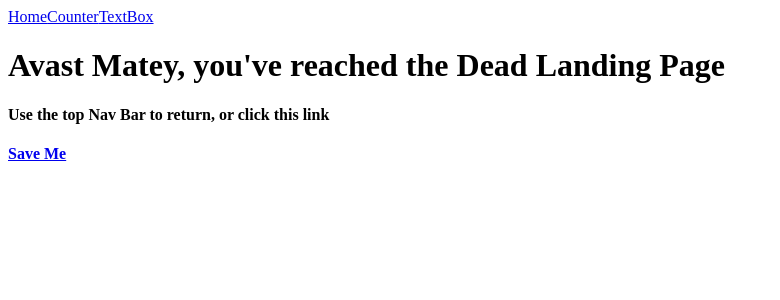
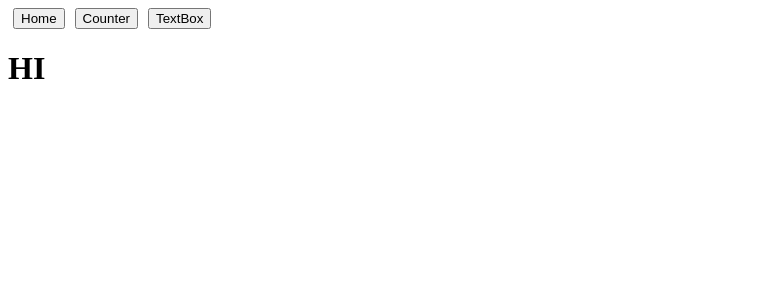
Before and after one commit to Durbatuluk1701/Durbatuluk1701.github.io, a React (Create React App) app: page /404 in a window 1280 px wide. Shown: the top 300 px of the page, without its empty margins (0-780 px from the left). Built offline with nearby package versions, Linux system fonts and the light colour scheme.

Commit message:
React Router to Internal Router

```diff
--- a/package.json
+++ b/package.json
@@ -9,7 +9,6 @@
     "@testing-library/user-event": "^7.2.1",
     "react": "^16.13.1",
     "react-dom": "^16.13.1",
-    "react-router-dom": "^5.2.0",
     "react-scripts": "3.4.1",
     "typescript": "^3.9.7"
   },
--- a/public/index.html
+++ b/public/index.html
@@ -9,6 +9,7 @@
       content="Web site created using create-react-app"
     />
     <link rel="icon" href="favicon-96x96.png" />
+    <link rel="stylesheet" type="text/css" href="style.css">
     <title>Will Thomas</title>
   </head>
   <body>
--- /dev/null
+++ b/public/style.css
@@ -0,0 +1,7 @@
+button {
+    margin: 0px 5px;
+}
+
+button:hover {
+    background-color: aqua;
+}
--- a/src/App.tsx
+++ b/src/App.tsx
@@ -1,11 +1,11 @@
-import React from "react"
+import React, { useState } from "react"
 import TextBoxItem from "./TextBoxItem"
 import Counter from "./Counter"
 import Header from "./Header"
 import DeadLanding from "./DeadLanding"
-import { BrowserRouter as Router, Switch, Route, Redirect } from "react-router-dom"
 
 const App: React.FC = () => {
+    const [internalRoute, setInternalRoute] = useState("/");
 
     var interval: NodeJS.Timeout;
 
@@ -22,28 +22,35 @@ const App: React.FC = () => {
         clearInterval(interval);
         document.title = "Will Thomas";
       })
+    const HomePage = () => {
+      return (
+        <div>
+          <h1>HI</h1>
+        </div>
+      )
+    }
+
+    interface RouteProps {
+      path: string;
+      component: JSX.Element
+    }
+
+    const Route = ({path, component}: RouteProps): JSX.Element => {
+      if (internalRoute === path) {
+        return (component)
+      }
+      return <></>
+    }
 
     return (
-        <Router>
-          <Header/>
-          <Switch>
-            <Redirect exact from="/" to="/home" />
-            <Route path="/home">
-              <div>
-                <h1>HI</h1>
-              </div>
-            </Route>
-            <Route path="/counter">
-              <Counter />
-            </Route>
-            <Route path="/textbox">
-              <TextBoxItem />
-            </Route>
-            <Route>
-              <DeadLanding />
-            </Route>
-          </Switch>
-        </Router>
+      <>
+        <Header internalController={setInternalRoute}/>
+        <Route path="/" component={<HomePage />} />
+        <Route path="/home" component={<HomePage />} />
+        <Route path="/counter" component={<Counter />} />
+        <Route path="/textbox" component={<TextBoxItem />} />
+        <Route path="/404" component={<DeadLanding internalController={setInternalRoute}/>} />
+      </>
     )
 }
 
--- a/src/DeadLanding.tsx
+++ b/src/DeadLanding.tsx
@@ -1,12 +1,15 @@
 import React from "react"
-import { Link } from "react-router-dom"
 
-const DeadLanding: React.FC = () => {
+interface HeaderTypes {
+    internalController: React.Dispatch<React.SetStateAction<string>>;
+}
+
+const DeadLanding = ({internalController}: HeaderTypes) => {
     return (
         <>
             <h1>Avast Matey, you've reached the Dead Landing Page</h1>
             <h4>Use the top Nav Bar to return, or click this link</h4>
-            <Link to="/home"><b>Save Me</b></Link>
+            <button onClick={() => {internalController("/home")}}><b>Save Me</b></button>
         </>
     )
 }
--- a/src/Header.tsx
+++ b/src/Header.tsx
@@ -1,12 +1,15 @@
 import React from "react"
 
-const Header: React.FC = (props) => {
+interface HeaderTypes {
+    internalController: React.Dispatch<React.SetStateAction<string>>;
+}
 
+const Header = ({internalController}: HeaderTypes) => {
     return (
         <>
-            <a href="/home">Home</a>
-            <a href="/counter">Counter</a>
-            <a href="/textbox">TextBox</a>
+            <button onClick={() => internalController("/home")}>Home</button>
+            <button onClick={() => internalController("/counter")}>Counter</button>
+            <button onClick={() => internalController("/textbox")}>TextBox</button>
         </>
     )
 }
```
Also changed, not shown: 1 other file (tests, documents, lock files or other folders).
